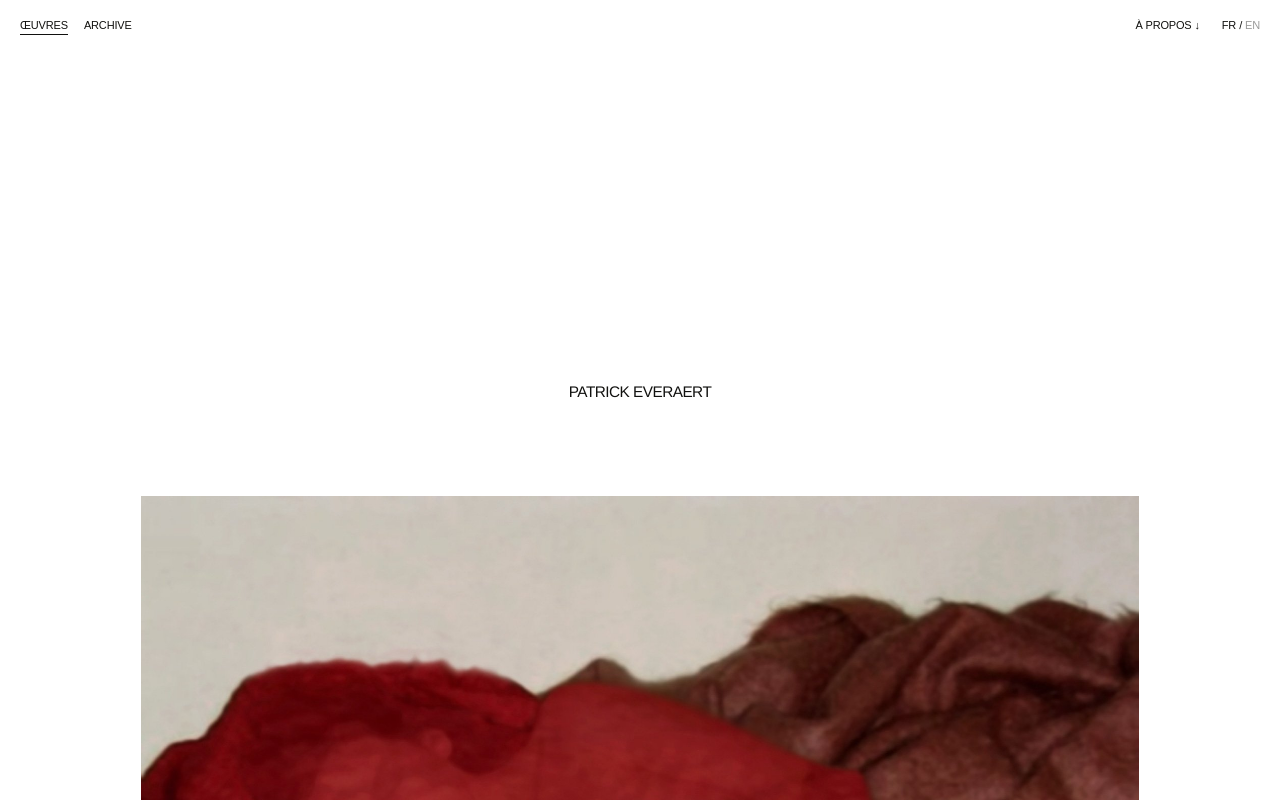
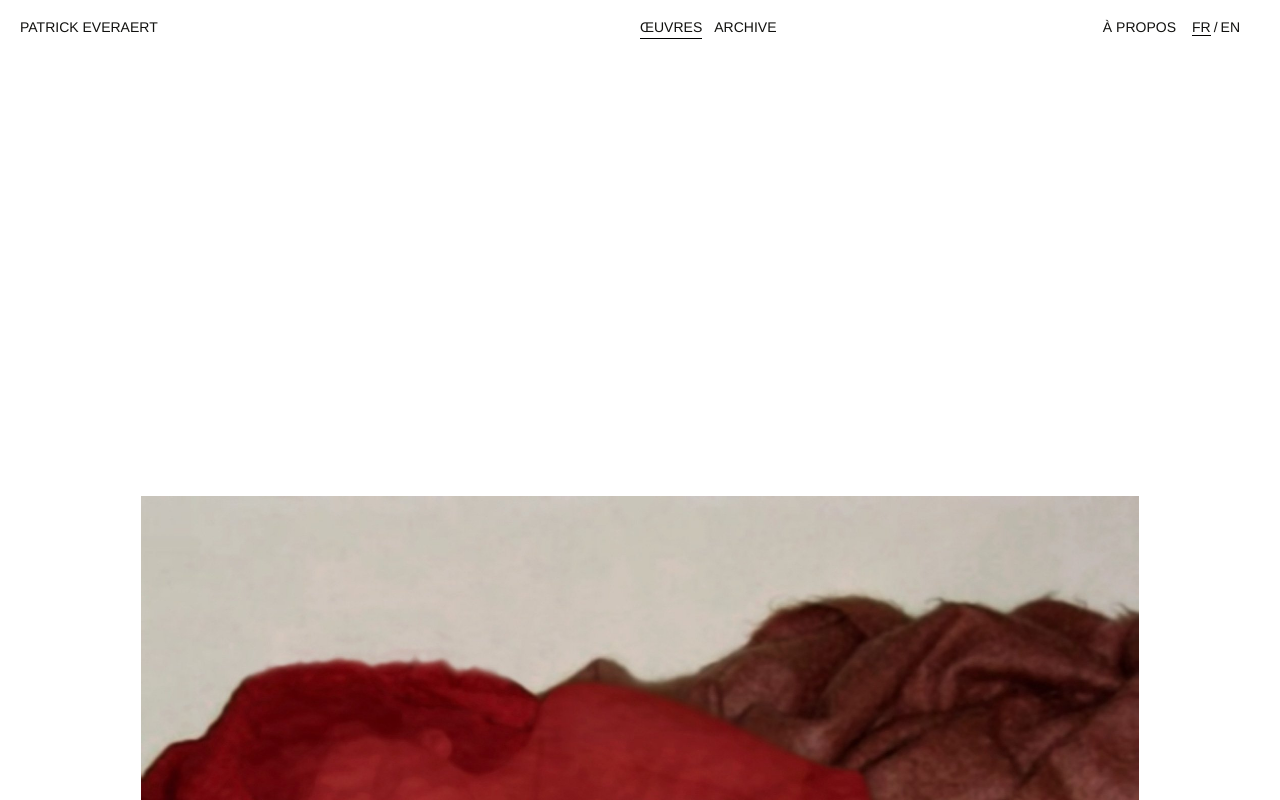
Before and after one commit to orsoneveraert/patrick-everaert, a Next.js app: page / in a window 1280 px wide. Shown: the top 800 px of the page. Built offline with nearby package versions, Linux system fonts and the light colour scheme.

Commit message:
Match reference header geometry

```diff
--- a/app/globals.css
+++ b/app/globals.css
@@ -71,31 +71,67 @@ img {
 }
 
 .portfolio-header {
-  position: absolute;
+  position: relative;
   z-index: 30;
-  top: 0;
-  left: 0;
-  right: 0;
   display: flex;
-  align-items: flex-start;
-  justify-content: space-between;
-  padding: 20px;
+  height: 0;
   pointer-events: none;
 }
 
-.portfolio-nav,
-.header-right {
+.header-title {
+  position: fixed;
+  z-index: 30;
+  top: 20px;
+  left: 20px;
+  right: 20px;
+  width: auto;
+  margin: 0;
+  padding: 0 40px;
+  color: var(--ink);
+  font-family: "Helvetica Neue", Helvetica, Arial, sans-serif;
+  font-size: 14px;
+  font-weight: 400;
+  line-height: 1.1;
+  text-align: center;
+  text-transform: uppercase;
+  transform: translateY(calc(40vh - 50%));
+  pointer-events: none;
+}
+
+.portfolio-header.is-archive .header-title {
+  display: none;
+}
+
+.portfolio-nav {
+  position: absolute;
+  z-index: 30;
+  top: 20px;
+  left: 0;
+  width: 100%;
+  padding: 0 20px;
+  font-family: "Helvetica Neue", Helvetica, Arial, sans-serif;
+  font-size: 14px;
+  font-weight: 400;
+  line-height: 1.1;
+  text-transform: uppercase;
   pointer-events: auto;
 }
 
+.portfolio-nav-menu {
+  margin: 0;
+  padding: 0;
+}
+
+.portfolio-nav-menu button:first-child {
+  margin-right: 12px;
+}
+
 .header-right {
+  position: absolute;
+  top: 0;
+  right: 20px;
   display: flex;
   align-items: flex-start;
-  gap: 22px;
-}
-
-.portfolio-nav {
-  display: flex;
   gap: 16px;
 }
 
@@ -103,14 +139,20 @@ img {
 .about-jump,
 .language-switcher {
   position: relative;
-  padding: 0 0 4px;
+  padding: 0 0 3px;
   background: transparent;
-  font-size: 11px;
+  font-family: inherit;
+  font-size: 14px;
   font-weight: 400;
-  line-height: 1;
-  letter-spacing: -0.015em;
+  line-height: 1.1;
+  letter-spacing: normal;
   text-transform: uppercase;
   cursor: pointer;
+}
+
+.portfolio-nav-menu > button,
+.about-jump {
+  border-bottom: 1px solid transparent;
 }
 
 .language-switcher {
@@ -121,41 +163,60 @@ img {
 
 .language-switcher button {
   padding: 0;
+  border-bottom: 1px solid transparent;
   background: transparent;
   font: inherit;
   text-transform: uppercase;
   cursor: pointer;
-  opacity: 0.42;
-  transition: opacity 160ms ease;
+  opacity: 1;
 }
 
 .language-switcher button:hover,
 .language-switcher button:focus-visible,
 .language-switcher button.is-active {
-  opacity: 1;
+  border-bottom-color: #000;
 }
 
-.portfolio-nav button::after,
-.about-jump::after {
-  content: "";
-  position: absolute;
-  left: 0;
-  right: 0;
-  bottom: 0;
-  height: 1px;
-  background: currentColor;
-  transform: scaleX(0);
-  transform-origin: right;
-  transition: transform 180ms ease;
+.portfolio-nav-menu > button:hover,
+.portfolio-nav-menu > button:focus-visible,
+.about-jump:hover,
+.about-jump:focus-visible {
+  border-bottom-color: rgba(0, 0, 0, 0.35);
 }
 
-.portfolio-nav button:hover::after,
-.portfolio-nav button:focus-visible::after,
-.portfolio-nav button.is-active::after,
-.about-jump:hover::after,
-.about-jump:focus-visible::after {
-  transform: scaleX(1);
-  transform-origin: left;
+.portfolio-nav-menu > button.is-active {
+  border-bottom-color: #000;
+}
+
+.about-label {
+  display: inline-block;
+  transition: transform 150ms ease-out;
+}
+
+.about-arrow {
+  position: absolute;
+  z-index: -1;
+  top: 0;
+  left: 0;
+  width: 100%;
+  text-align: right;
+  opacity: 0;
+  transition: opacity 150ms ease-out, transform 150ms ease-out;
+}
+
+@media (hover: hover) {
+  .about-jump:hover {
+    border-bottom-color: transparent;
+  }
+
+  .about-jump:hover .about-label {
+    transform: translateX(-0.6em);
+  }
+
+  .about-jump:hover .about-arrow {
+    opacity: 1;
+    transform: translateX(0.4em);
+  }
 }
 
 .portfolio-intro {
@@ -163,15 +224,6 @@ img {
   min-height: 62svh;
   place-items: end center;
   padding: 0 20px 12svh;
-}
-
-.portfolio-intro h1 {
-  margin: 0;
-  font-size: clamp(14px, 1.2vw, 19px);
-  font-weight: 400;
-  line-height: 1;
-  letter-spacing: -0.035em;
-  text-transform: uppercase;
 }
 
 .work-sequence {
@@ -636,31 +688,9 @@ img {
 }
 
 @media (max-width: 680px) {
-  .portfolio-header {
-    padding: 16px;
-  }
-
-  .portfolio-nav {
-    gap: 13px;
-  }
-
-  .portfolio-nav button,
-  .about-jump,
-  .language-switcher {
-    font-size: 10px;
-  }
-
-  .header-right {
-    gap: 12px;
-  }
-
   .portfolio-intro {
     min-height: 57svh;
     padding-bottom: 11svh;
-  }
-
-  .portfolio-intro h1 {
-    font-size: 13px;
   }
 
   .work-sequence {
@@ -778,6 +808,32 @@ img {
   }
 }
 
+@media (min-width: 65rem) {
+  .portfolio-header {
+    position: fixed;
+    z-index: 1000;
+  }
+
+  .header-title {
+    right: auto;
+    width: auto;
+    padding: 0;
+    text-align: left;
+    white-space: nowrap;
+    transform: none;
+  }
+
+  .portfolio-header.is-archive .header-title {
+    display: block;
+  }
+
+  .portfolio-nav {
+    position: fixed;
+    left: calc(50% - 20px);
+    width: 50%;
+  }
+}
+
 @media (prefers-reduced-motion: reduce) {
   *,
   *::before,
--- a/app/museum-gallery.tsx
+++ b/app/museum-gallery.tsx
@@ -167,11 +167,15 @@ function SiteHeader({
   };
 
   return (
-    <header className="portfolio-header">
+    <header
+      className={`portfolio-header${view === "archive" ? " is-archive" : ""}`}
+    >
+      <h1 className="header-title">Patrick Everaert</h1>
       <nav
-        className="portfolio-nav portfolio-nav-left"
+        className="portfolio-nav"
         aria-label={language === "fr" ? "Vues du portfolio" : "Portfolio views"}
       >
+        <div className="portfolio-nav-menu">
           <button
             className={view === "work" ? "is-active" : ""}
             type="button"
@@ -186,10 +190,11 @@ function SiteHeader({
           >
             {text.archive}
           </button>
-      </nav>
+        </div>
         <div className="header-right">
           <button className="about-jump" type="button" onClick={goToAbout}>
-          {text.about} <span aria-hidden="true">↓</span>
+            <span className="about-label">{text.about}</span>
+            <span className="about-arrow" aria-hidden="true">↓</span>
           </button>
           <div className="language-switcher" aria-label="Language / Langue">
             <button
@@ -211,6 +216,7 @@ function SiteHeader({
             </button>
           </div>
         </div>
+      </nav>
     </header>
   );
 }
@@ -229,9 +235,7 @@ function WorkView({
 
   return (
     <section className="work-view" aria-label={copy[language].selectedWorks}>
-      <div className="portfolio-intro">
-        <h1>Patrick Everaert</h1>
-      </div>
+      <div className="portfolio-intro" aria-hidden="true" />
       <div className="work-sequence">
         {selectedWorks.map((work, index) => {
           const aspect = work.width / work.height;
```
Also changed, not shown: 1 other file (tests, documents, lock files or other folders). Lines whose indentation alone changed are shown as unchanged.
